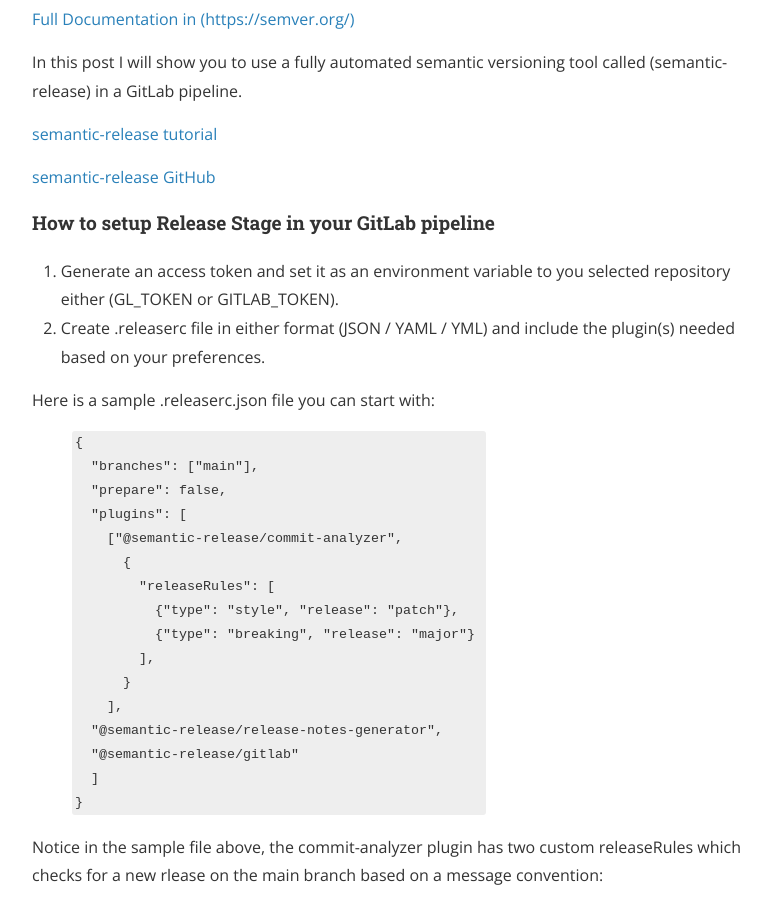
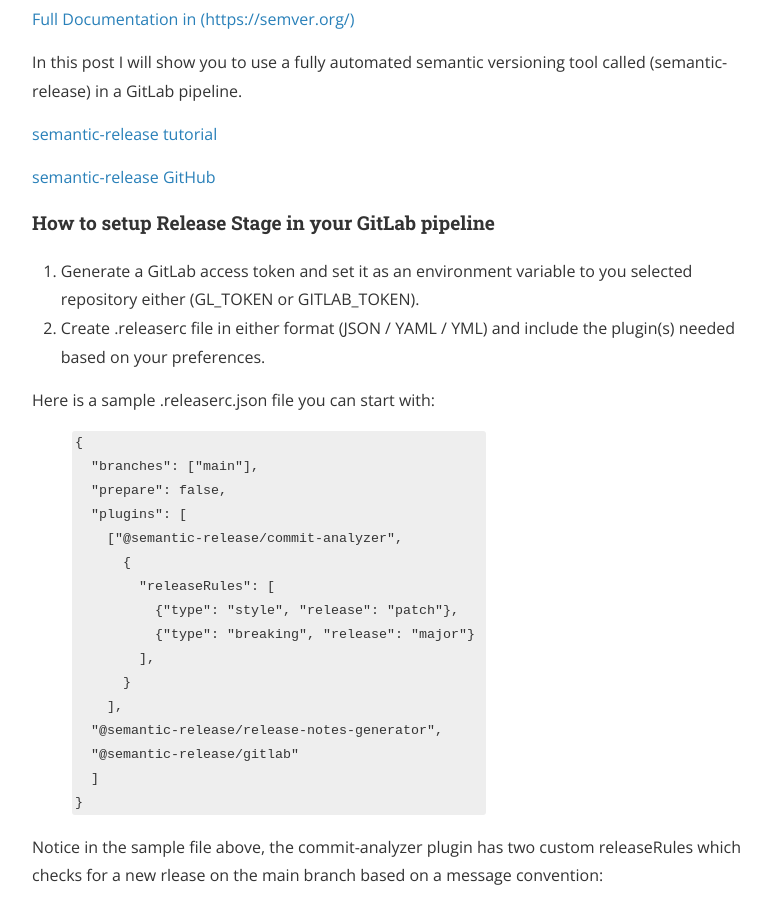
Before and after one commit to ShehabCE/shehabce.github.io, a Jekyll site: the page built from _posts/2021-09-21-Semantic-Versioning.markdown, in a window 1280 px wide and 900 px high, scrolled down 1690 px. Shown: the whole window, without its empty margins (240-1011 px from the left). Built offline with Jekyll 4.4.1, drawn with Linux system fonts in a browser that asks for light colours; nearby versions of some CDN libraries; a style sheet for code colours, icons or effects is not loaded.

Commit message:
fixed typo in SemVer post(3)

```diff
--- a/_posts/2021-09-21-Semantic-Versioning.markdown
+++ b/_posts/2021-09-21-Semantic-Versioning.markdown
@@ -38,7 +38,7 @@
 <h4>How to setup Release Stage in your GitLab pipeline</h4>
 
 <ol>
-    <li>Generate an access token and set it as an environment variable to you selected repository either (GL_TOKEN or GITLAB_TOKEN).</li>
+    <li>Generate a GitLab access token and set it as an environment variable to you selected repository either (GL_TOKEN or GITLAB_TOKEN).</li>
     <li>Create .releaserc file in either format (JSON / YAML / YML) and include the plugin(s) needed based on your preferences.</li>
 </ol>
 
```
